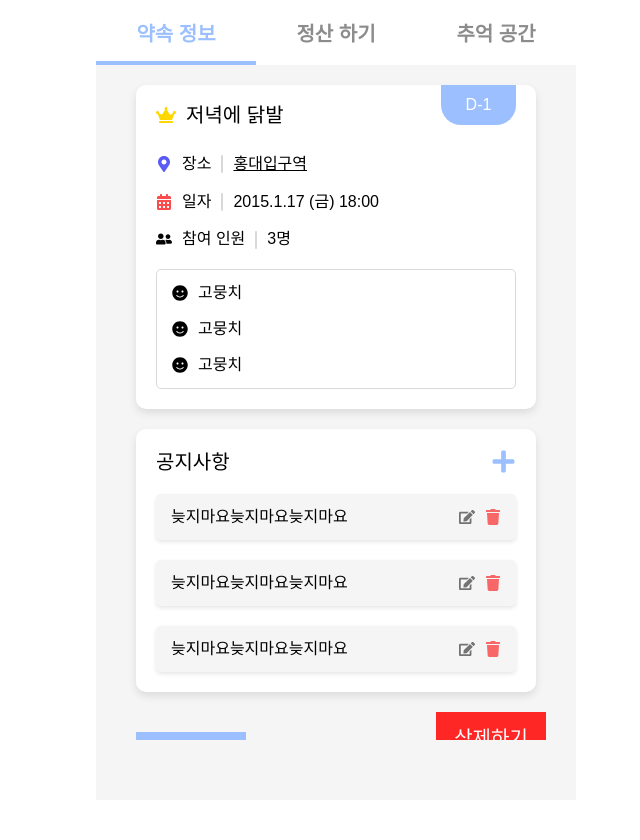
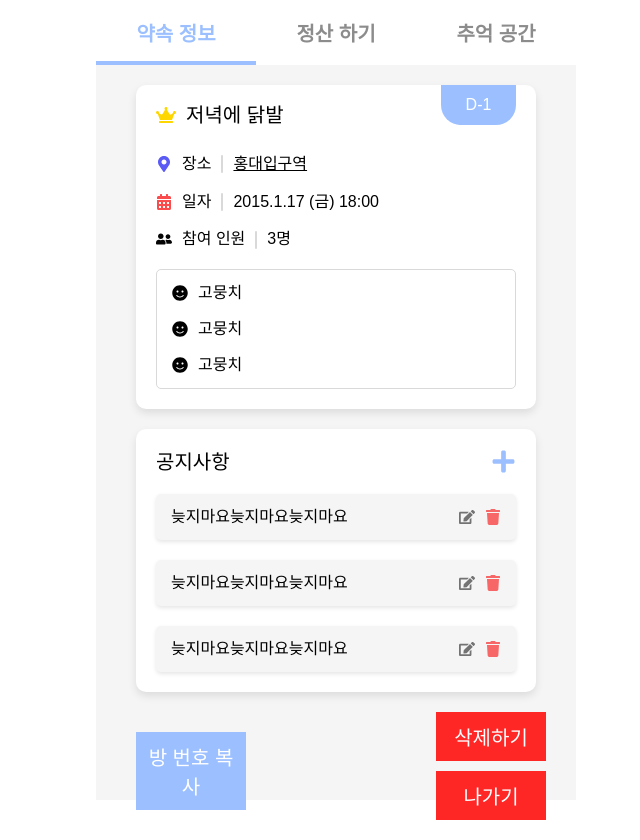
Before and after one commit to FRONT-END-BOOTCAMP-PLUS-3/moongchija, a Next.js app: page /user/appointments/1/information in a window 1280 px wide. Shown: the whole page, without its empty margins (304-944 px from the left). Before the commit the page ends 800 px from the top, so only its background shows below. Built offline with nearby package versions, Linux system fonts and the light colour scheme; a web font is replaced by a local one.

Commit message:
[style] 약속 상세 페이지 스타일 수정

```diff
--- a/app/user/appointments/[id]/components/information/InformationDetail/InformationDetail.module.scss
+++ b/app/user/appointments/[id]/components/information/InformationDetail/InformationDetail.module.scss
@@ -30,6 +30,10 @@
   gap: 10px;
   border-radius: 5px;
   padding-bottom: 10px;
+
+  span{
+    font-weight: 500;
+  }
 }
 
 .crownIcon {
--- a/app/user/appointments/[id]/information/information.module.scss
+++ b/app/user/appointments/[id]/information/information.module.scss
@@ -3,8 +3,8 @@
 }
 
 .container {
-  height: 675px;
-  overflow-y: scroll;
+  // height: 675px;
+  // overflow-y: scroll;
 }
 
 .buttonWrapper {
```
